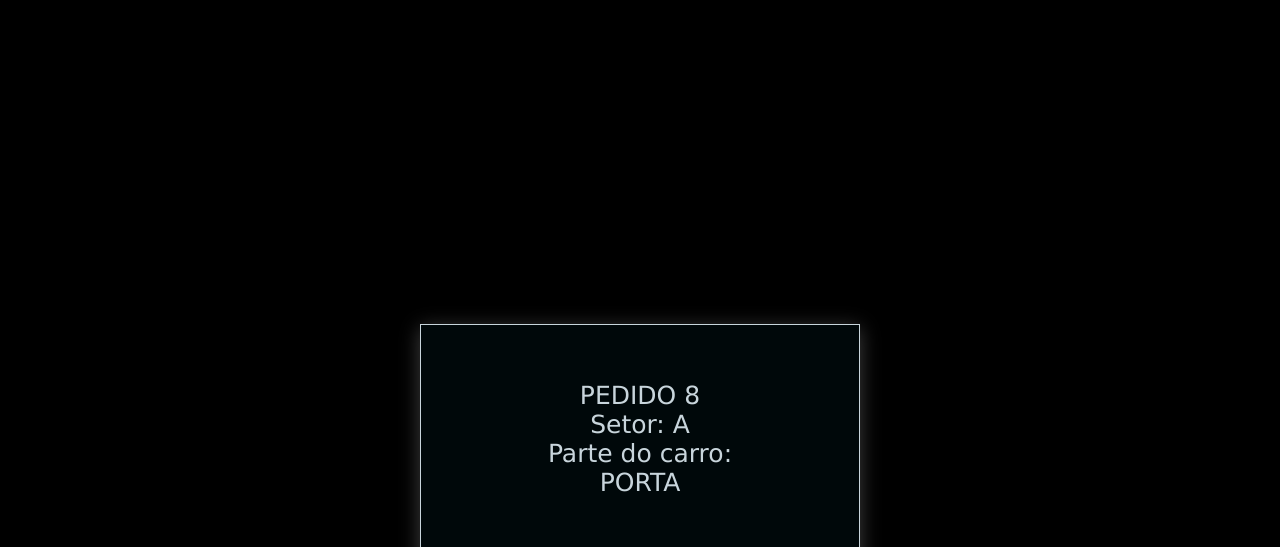
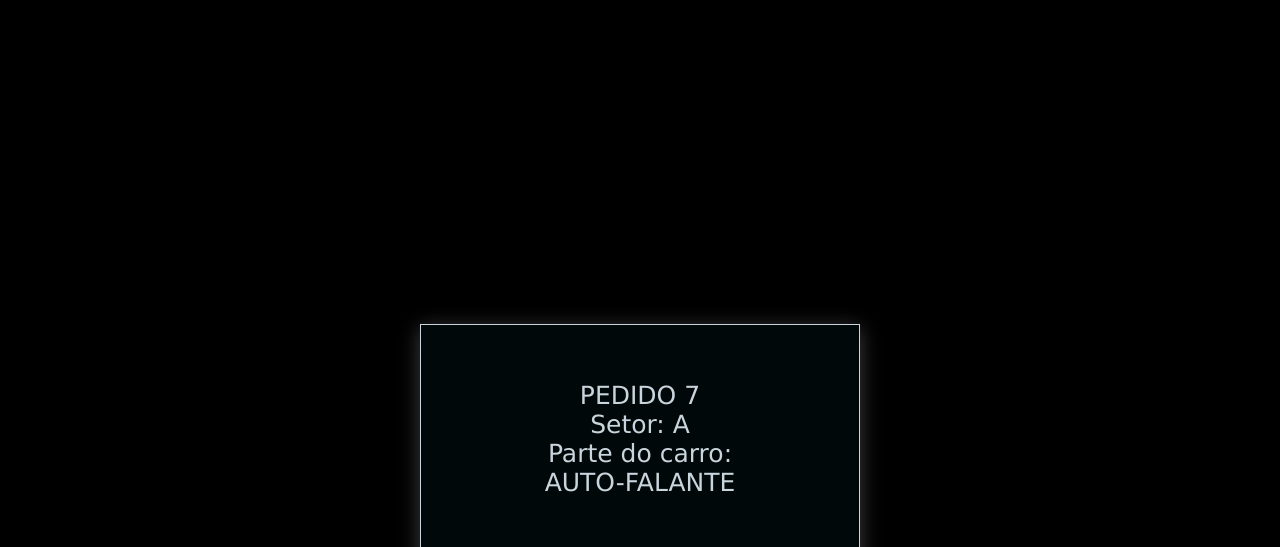
Before and after one commit to GASTSIX-front/dispositivosmoveis, a plain HTML site: page Logado/index.html in a window 1280 px wide. Shown: the part 78-625 px from the top of the page. Drawn offline with Linux system fonts and the light colour scheme.

Commit message:
peça auto-falante

```diff
--- a/Logado/index.html
+++ b/Logado/index.html
@@ -30,10 +30,10 @@
         <div class="box_pedido">
 
             <div class="info_pedido">
-                <span>pedido 8</span>
+                <span>pedido 7</span>
                 <p>Setor: A</p>
                 <p>Parte do carro:</p>
-                <span>porta</span>
+                <span>auto-falante</span>
             </div>
 
             <div class="transporte">
```
Also changed, not shown: Pedido/index.html (added, +14 -0 lines), Pedido/style.css (added), img/5U0-035-453-A.jpg (added).
